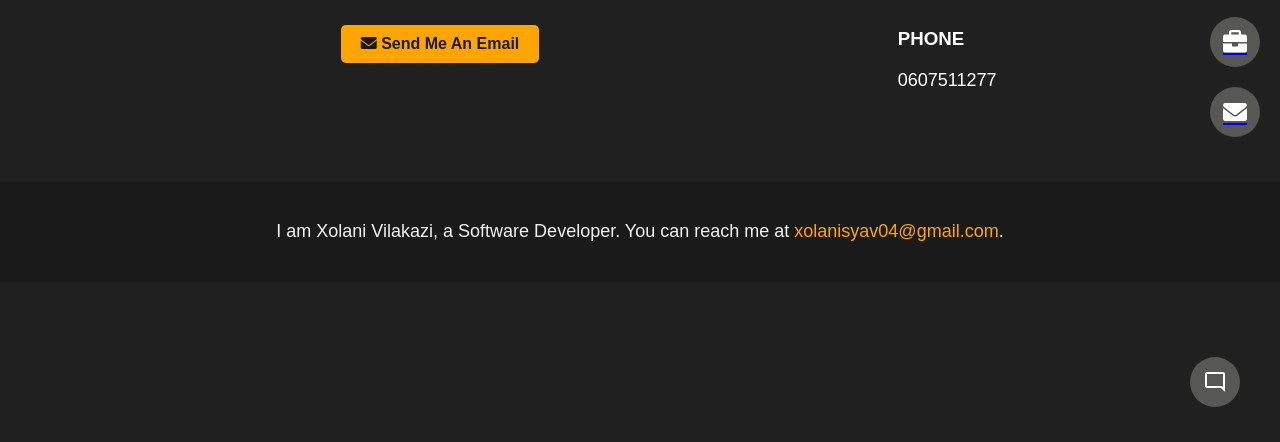
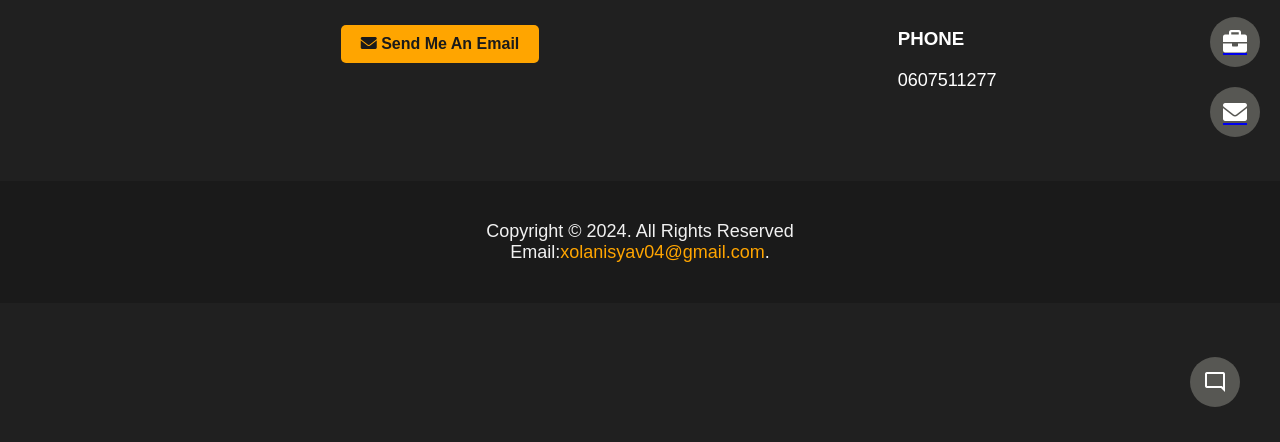
Before and after one commit to Xolanisyav04/PortFolio-HTML-AND-CSS-, a plain HTML site: page Contact.html in a window 1280 px wide. Shown: the part 358-800 px from the top of the page. Drawn offline with nearby package versions, Linux system fonts and the light colour scheme.

Commit message:
fixed footer and chatbot styles

```diff
--- a/Contact.html
+++ b/Contact.html
@@ -96,7 +96,7 @@
     </div>
 
     <footer>
-        <p>I am Xolani Vilakazi, a Software Developer. You can reach me at <a href="mailto:xolanisyav04@gmail.com">xolanisyav04@gmail.com</a>.</p>
+        <p>Copyright © 2024. All Rights Reserved <br>Email:<a href="mailto:xolanisyav04@gmail.com">xolanisyav04@gmail.com</a>.</p>
     </footer>
 </body>
 
```
Also changed, not shown: About.html (+1 -1 lines), Projects.html (+1 -1 lines), index.html (+1 -1 lines).
